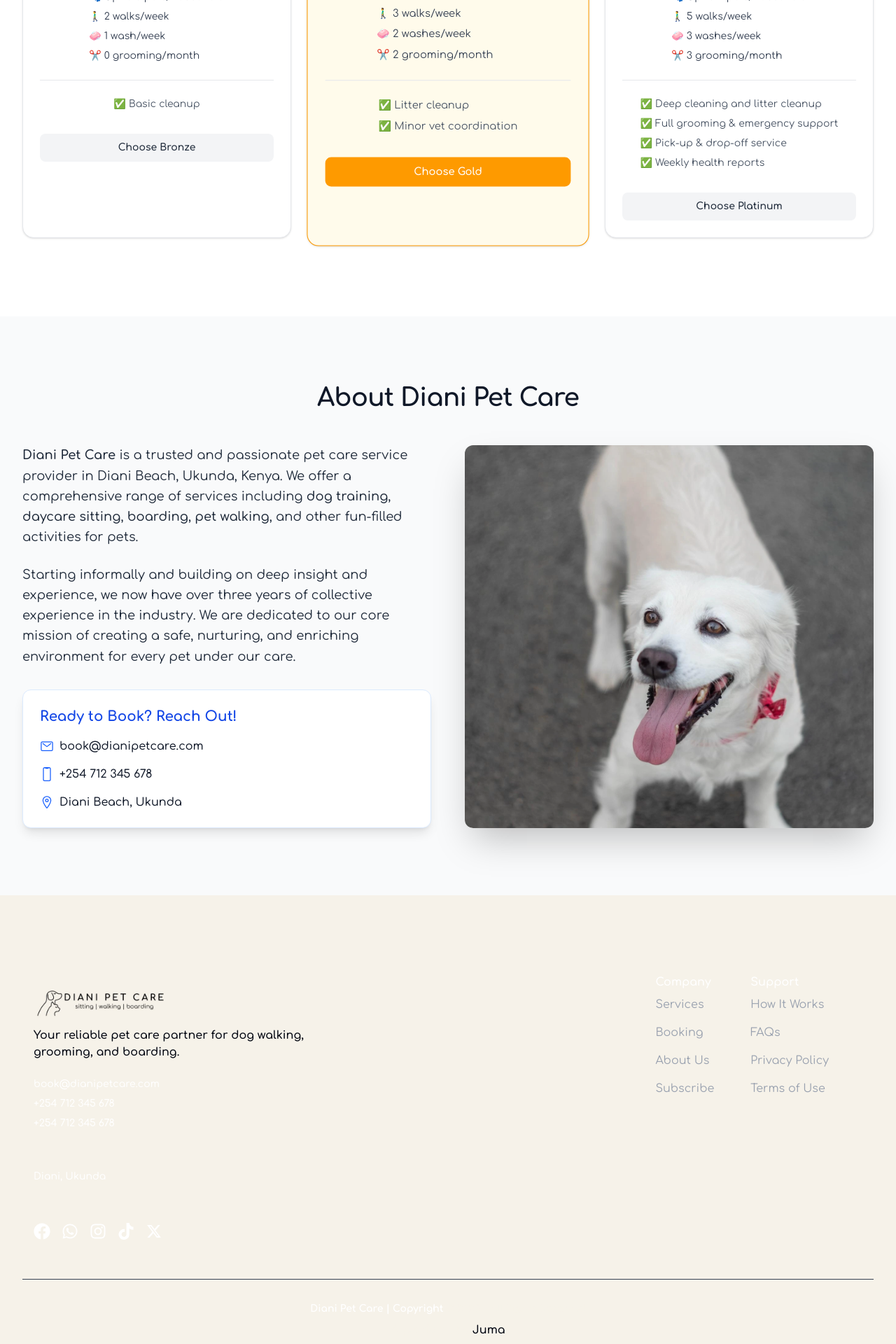
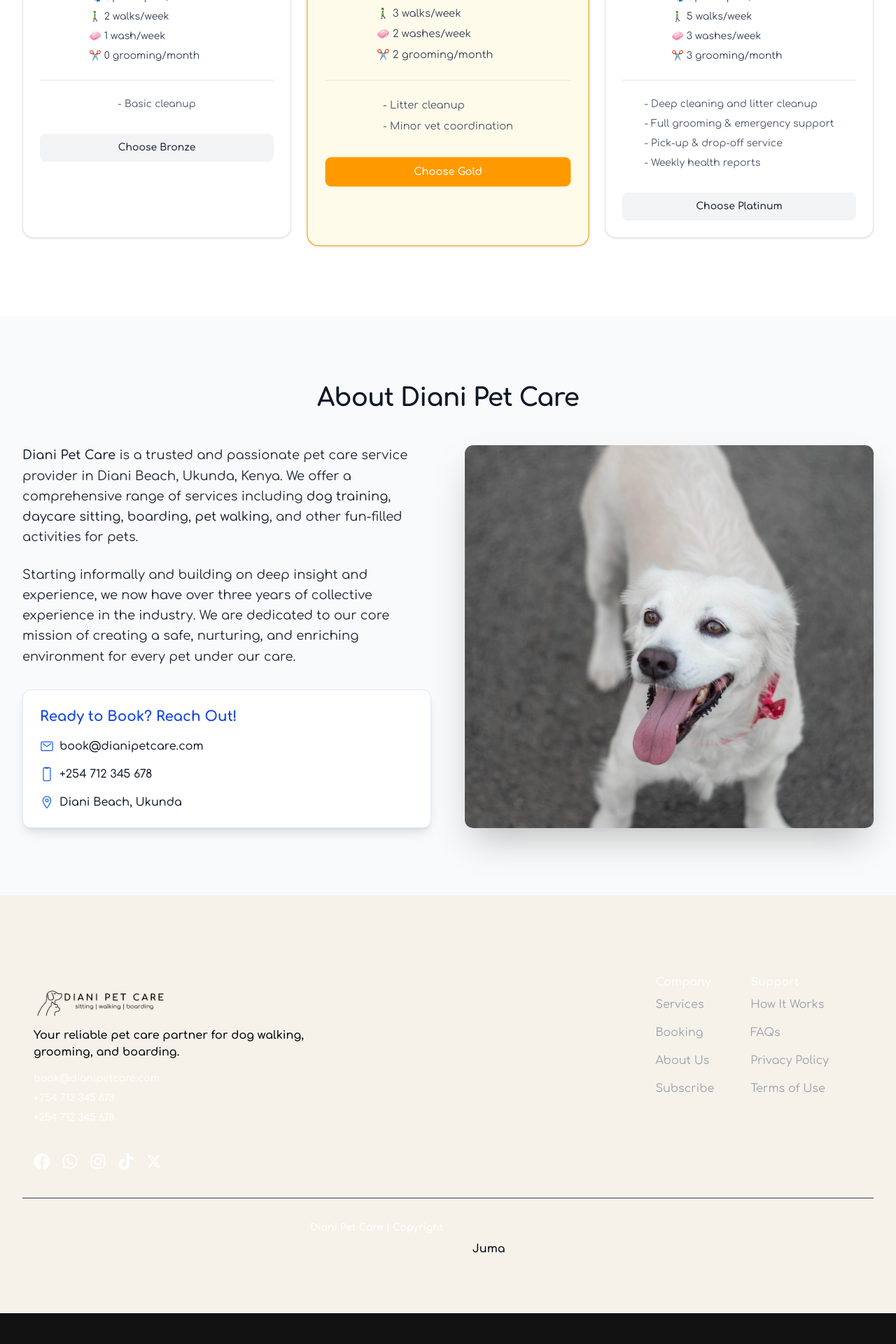
Before and after one commit to madgenius1/dianipetcare, a Next.js app in the folder frontend/: page / in a window 1280 px wide. Shown: the part 3900-5820 px from the top of the page at 70% size. After the commit the page ends 5776 px from the top, so only its background shows below. Built offline with nearby package versions, Linux system fonts and the light colour scheme.

Commit message:
Modified Footer and landing/Pricing

```diff
--- a/frontend/src/app/components/common/Footer.tsx
+++ b/frontend/src/app/components/common/Footer.tsx
@@ -61,7 +61,7 @@
                             <p className="text-gray-950 font-semibold text-md">
                                 Your reliable pet care partner for dog walking, grooming, and boarding.
                             </p>
-                            <div className="py-4 flex flex-col gap-2">
+                            <div className="py-2 flex flex-col gap-2">
                             {links.map((link, index) =>
                             (
                                 <Link key={index} href={link.url} className="text-sm lg:text-md hover:underline font-medium text-white dark:text-gray-900">
@@ -71,10 +71,7 @@
                         </div>
                         </div>
 
-                        <p className="py-4 text-sm lg:text-md font-medium text-white dark:text-gray-900">
-                            Diani, Ukunda
-                        </p>
-                        <div className="py-6 flex flex-row space-x-4 ">
+                        <div className="py-2 flex flex-row space-x-4 ">
                             {socials.map((social, index) =>
                             (
                                 <Link key={index} href={social.url} className="rounded-full">
@@ -94,7 +91,7 @@
                                     <ul className="space-y-4">
                                         {section.links.map((link, linkIndex) => (
                                             <li key={linkIndex}>
-                                                <Link href={link.linkOne} className="text-gray-400 hover:text-white dark:text-gray-800 dark:hover:text-blue-700">
+                                                <Link href={link.linkOne} className="text-gray-400 hover:text-white hover:underline dark:text-gray-800 dark:hover:text-blue-700">
                                                     {link.textOne}
                                                 </Link>
                                             </li>
--- a/frontend/src/app/components/landing/Pricing.tsx
+++ b/frontend/src/app/components/landing/Pricing.tsx
@@ -78,7 +78,7 @@
 
                             <ul className="text-gray-600 text-sm space-y-2 mb-8">
                                 {tier.includes.map((item, index) => (
-                                    <li key={index}>✅ {item}</li>
+                                    <li key={index}>- {item}</li>
                                 ))}
                             </ul>
                             {/* Add link to head to checkout page. */}
```
